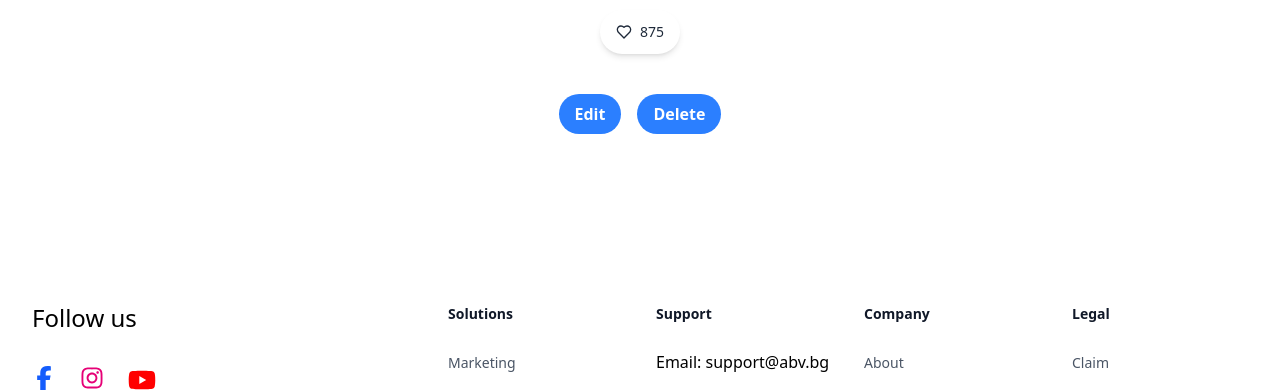
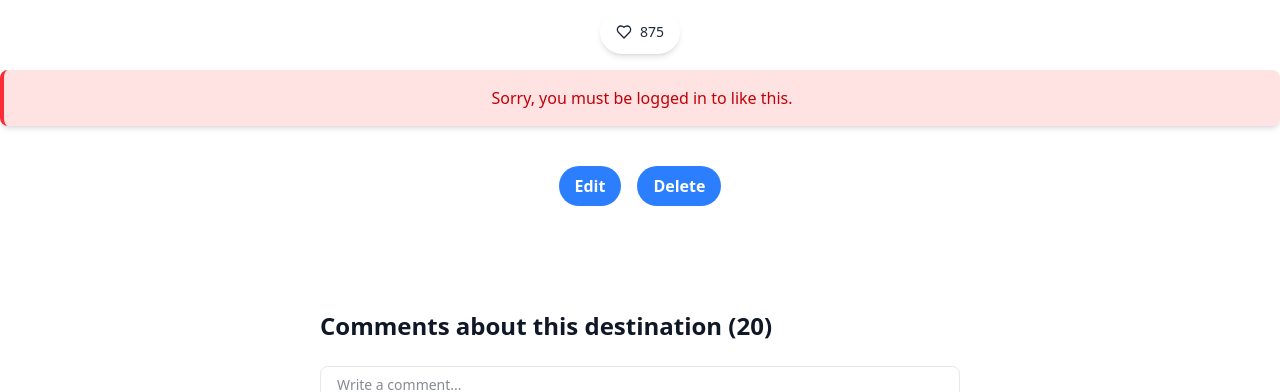
Before and after one commit to tananska/best-destinations-2025, a React (Vite) app in the folder client/: page /destinations/1/details in a window 1280 px wide. Both pictures are taken after a click on the button "875". Shown: the part 394-786 px from the top of the page. Built offline with nearby package versions, Linux system fonts and the light colour scheme; no server answers.

Commit message:
Add error container for guests who try to like

```diff
--- a/client/src/components/details/Details.jsx
+++ b/client/src/components/details/Details.jsx
@@ -2,6 +2,7 @@ import { Link, useNavigate, useParams } from "react-router";
 import { useDeleteDestination, useGetOneDestination } from "../../api/destinationsApi"
 import useAuth from "../../hooks/useAuth";
 import Comments from "../comments/Comments";
+import { useState } from "react";
 
 export default function Details() {
 
@@ -10,6 +11,7 @@ export default function Details() {
     const { destination } = useGetOneDestination();
     const { deleteDestination } = useDeleteDestination();
     const { _id: userId, isAuthenticated } = useAuth();
+    const [guestLikeError, setGuestLikeError] = useState(false);
 
     const isCreator = userId === destination._ownerId;
 
@@ -23,6 +25,16 @@ export default function Details() {
             navigate('/destinations');
         } catch (err) {
             alert(err.message);
+        }
+    }
+
+    const likeButtonHandler = (e) => {
+        if (!isAuthenticated) {
+            setGuestLikeError(true);
+
+            setTimeout(() => {
+                setGuestLikeError(false);
+            }, 4000);
         }
     }
 
@@ -71,12 +83,12 @@ export default function Details() {
                 </div>
             </div>
 
-            <div className="sticky bottom-6 inset-x-0 text-center">
+            <div className="sticky bottom-6 inset-x-0 text-center gap-10">
                 <div className="inline-block bg-white shadow-md rounded-full py-3 px-4 dark:bg-neutral-800">
                     <div className="flex items-center gap-x-1.5">
 
                         <div className="hs-tooltip inline-block">
-                            <button type="button" className="hs-tooltip-toggle flex items-center gap-x-2 text-sm text-gray-500 hover:text-gray-800 focus:outline-hidden focus:text-gray-800 dark:text-neutral-400 dark:hover:text-neutral-200 dark:focus:text-neutral-200">
+                            <button onClick={likeButtonHandler} type="button" className="hs-tooltip-toggle flex items-center gap-x-2 text-sm text-gray-500 hover:text-gray-800 focus:outline-hidden focus:text-gray-800 dark:text-neutral-400 dark:hover:text-neutral-200 dark:focus:text-neutral-200">
                                 <svg className="shrink-0 size-4" xmlns="http://www.w3.org/2000/svg" width="24" height="24" viewBox="0 0 24 24" fill="none" stroke="currentColor" strokeWidth="2" strokeLinecap="round" strokeLinejoin="round"><path d="M19 14c1.49-1.46 3-3.21 3-5.5A5.5 5.5 0 0 0 16.5 3c-1.76 0-3 .5-4.5 2-1.5-1.5-2.74-2-4.5-2A5.5 5.5 0 0 0 2 8.5c0 2.3 1.5 4.05 3 5.5l7 7Z" /></svg>
                                 875
                                 <span className="hs-tooltip-content hs-tooltip-shown:opacity-100 hs-tooltip-shown:visible opacity-0 transition-opacity inline-block absolute invisible z-10 py-1 px-2 bg-gray-900 text-xs font-medium text-white rounded-md shadow-2xs dark:bg-black" role="tooltip">
@@ -87,6 +99,13 @@ export default function Details() {
                     </div>
                 </div>
             </div>
+
+            {guestLikeError && (
+                <div className="bg-red-100 border-l-4 text-center border-red-500 text-red-700 p-4 rounded-lg shadow-md mt-4">
+                    <p>Sorry, you must be logged in to like this.</p>
+                </div>
+            )}
+
             {isCreator && (
                 <div className="flex justify-center gap-4 m-10">
                     <Link to={`/destinations/${destination._id}/edit`} className="bg-blue-500 hover:bg-blue-700 text-white font-bold py-2 px-4 rounded-full">
@@ -97,7 +116,7 @@ export default function Details() {
                     </button>
                 </div>
             )}
-            {isAuthenticated && <Comments />}
+            <Comments />
         </>
     )
 }
```
